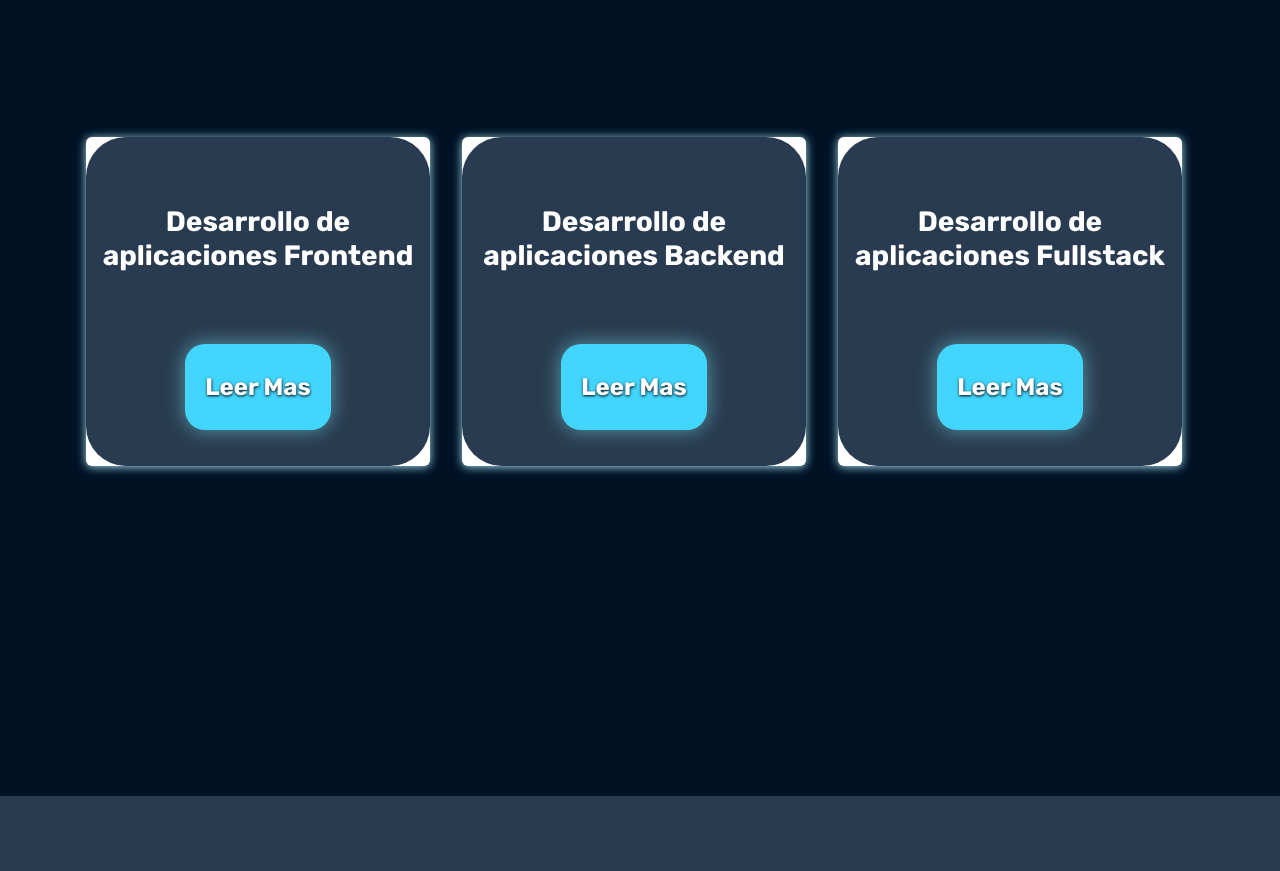
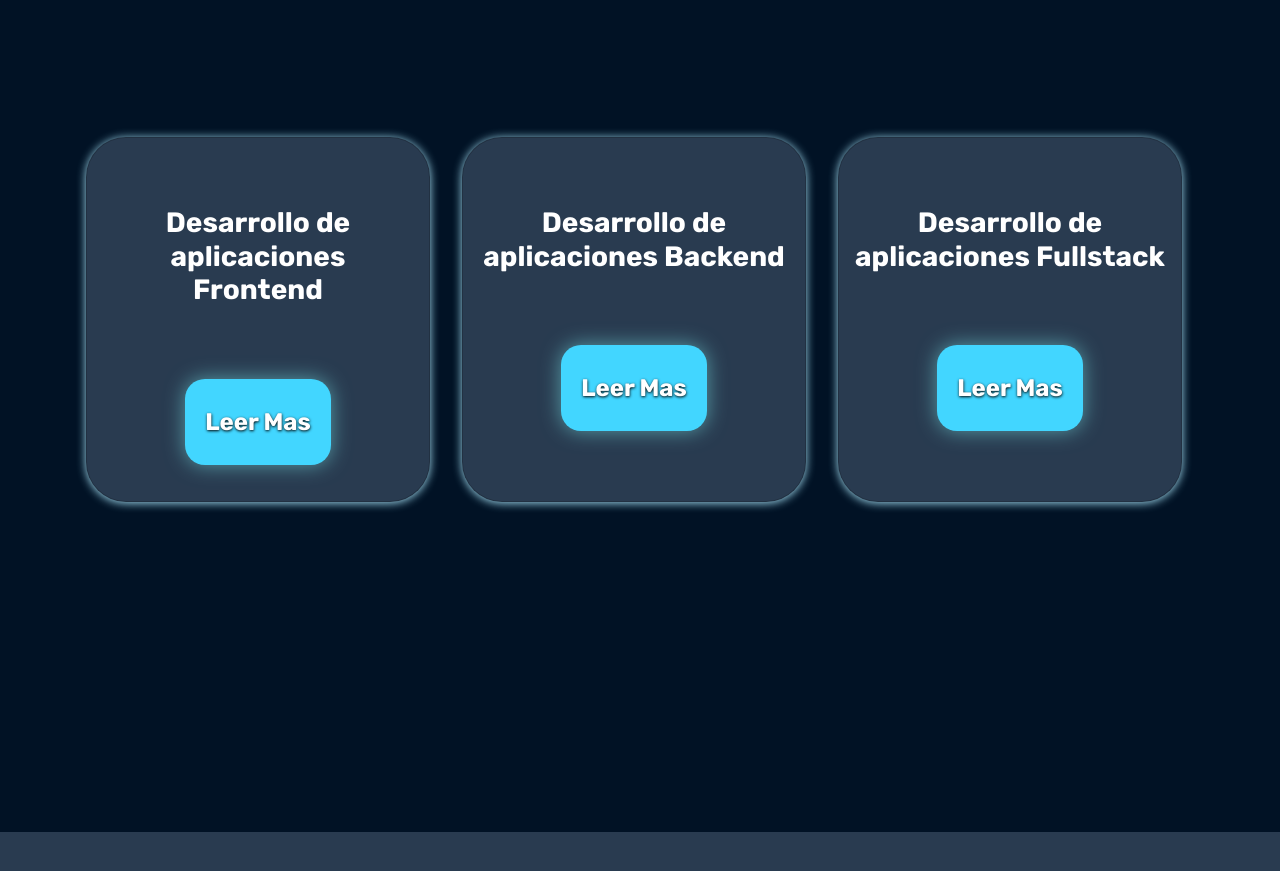
Before and after one commit to RPJunco/my-portfolio-react, a React (Vite) app: page / in a window 1280 px wide. Shown: the part 2180-3051 px from the top of the page. Built offline with nearby package versions, Linux system fonts and the light colour scheme.

Commit message:
Se modifico la estructura del componente 'Work'

```diff
--- a/src/Component/Main/Secciones/Work/Work.jsx
+++ b/src/Component/Main/Secciones/Work/Work.jsx
@@ -1,5 +1,5 @@
 import Btn from '../../../Btn/Btn.jsx';
-import { Container, Row, Col } from 'react-bootstrap';
+import { Container, Row, Col, Card, CardBody } from 'react-bootstrap';
 
 const Work = () => {
     return (
@@ -11,30 +11,30 @@ const Work = () => {
         >
             <h2 style={{ margin: '0 0 130px 0' }}>Mis <span>Servicios</span></h2>
             <Container>
-                <Row className='mb-5'>
-                    <Col lg={4} md={12} sm={12} className='mb-5 p-3'>
-                        <div className="card h-100 border-0">
-                            <div className="card-body" style={{ backgroundColor: '#293b50', borderRadius: '40px' }}>
+                <Row className='justify-content-center mb-5'>
+                    <Col lg={4} md={12} sm={12} className='mb-5 p-3 d-flex justify-content-center'>
+                        <Card className='h-100 w-auto' border='none' style={{ borderRadius: '40px', backgroundColor: '#293b50' }}>
+                            <CardBody backgroundColor='#293b50' borderRadius='40px'>
                                 <h3 style={{ margin: '35px 0px', padding: '17px 0px' }}>Desarrollo de aplicaciones Frontend</h3>
                                 <Btn contenido='Leer Mas' width='50%' position='center'/>
-                            </div>
-                        </div>
+                            </CardBody>
+                        </Card>
                     </Col>
-                    <Col lg={4} md={12} sm={12} className='mb-5 p-3'>
-                        <div className="card h-100 border-0">
-                            <div className="card-body" style={{ backgroundColor: '#293b50', borderRadius: '40px' }}>
+                    <Col lg={4} md={12} sm={12} className='mb-5 p-3 d-flex justify-content-center'>
+                        <Card className='h-100 w-auto' border='none' style={{ borderRadius: '40px', backgroundColor: '#293b50' }}>
+                            <CardBody backgroundColor='#293b50' borderRadius='40px'>
                                 <h3 style={{ margin: '35px 0px', padding: '17px 0px' }}>Desarrollo de aplicaciones Backend</h3>
                                 <Btn contenido='Leer Mas' width='50%' position='center'/>
-                            </div>
-                        </div>
+                            </CardBody>
+                        </Card>
                     </Col>
-                    <Col lg={4} md={12} sm={12} className='mb-5 p-3'>
-                        <div className="card h-100 border-0">
-                            <div className="card-body" style={{ backgroundColor: '#293b50', borderRadius: '40px' }}>
+                    <Col lg={4} md={12} sm={12} className='mb-5 p-3 d-flex justify-content-center'>
+                    <Card className='h-100 w-auto' border='none' style={{ borderRadius: '40px', backgroundColor: '#293b50' }}>
+                            <CardBody backgroundColor='#293b50' borderRadius='40px'>
                                 <h3 style={{ margin: '35px 0px', padding: '17px 0px' }}>Desarrollo de aplicaciones Fullstack</h3>
                                 <Btn contenido='Leer Mas' width='50%' position='center'/>
-                            </div>
-                        </div>
+                            </CardBody>
+                        </Card>
                     </Col>
                 </Row>
             </Container>
```
